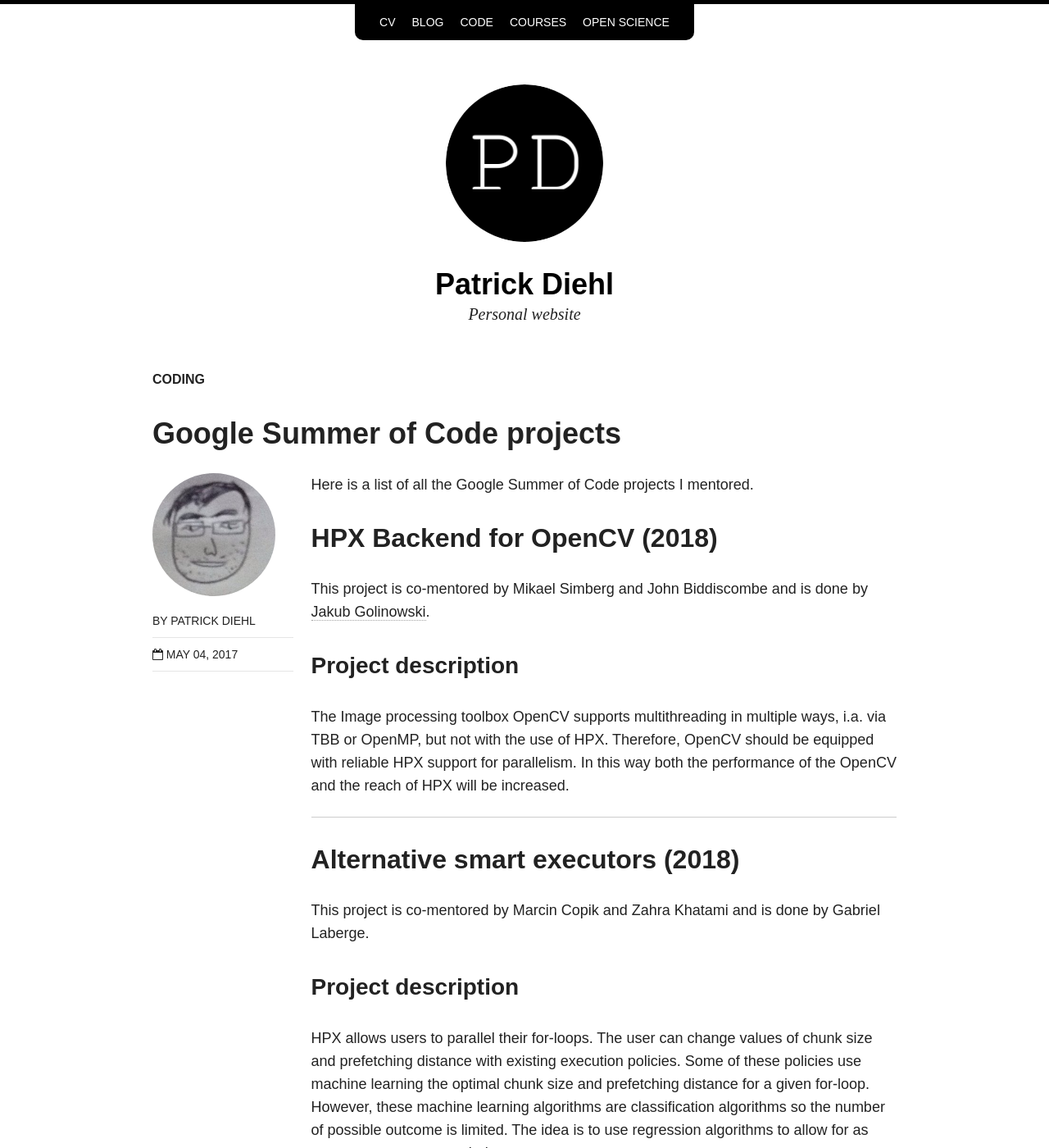
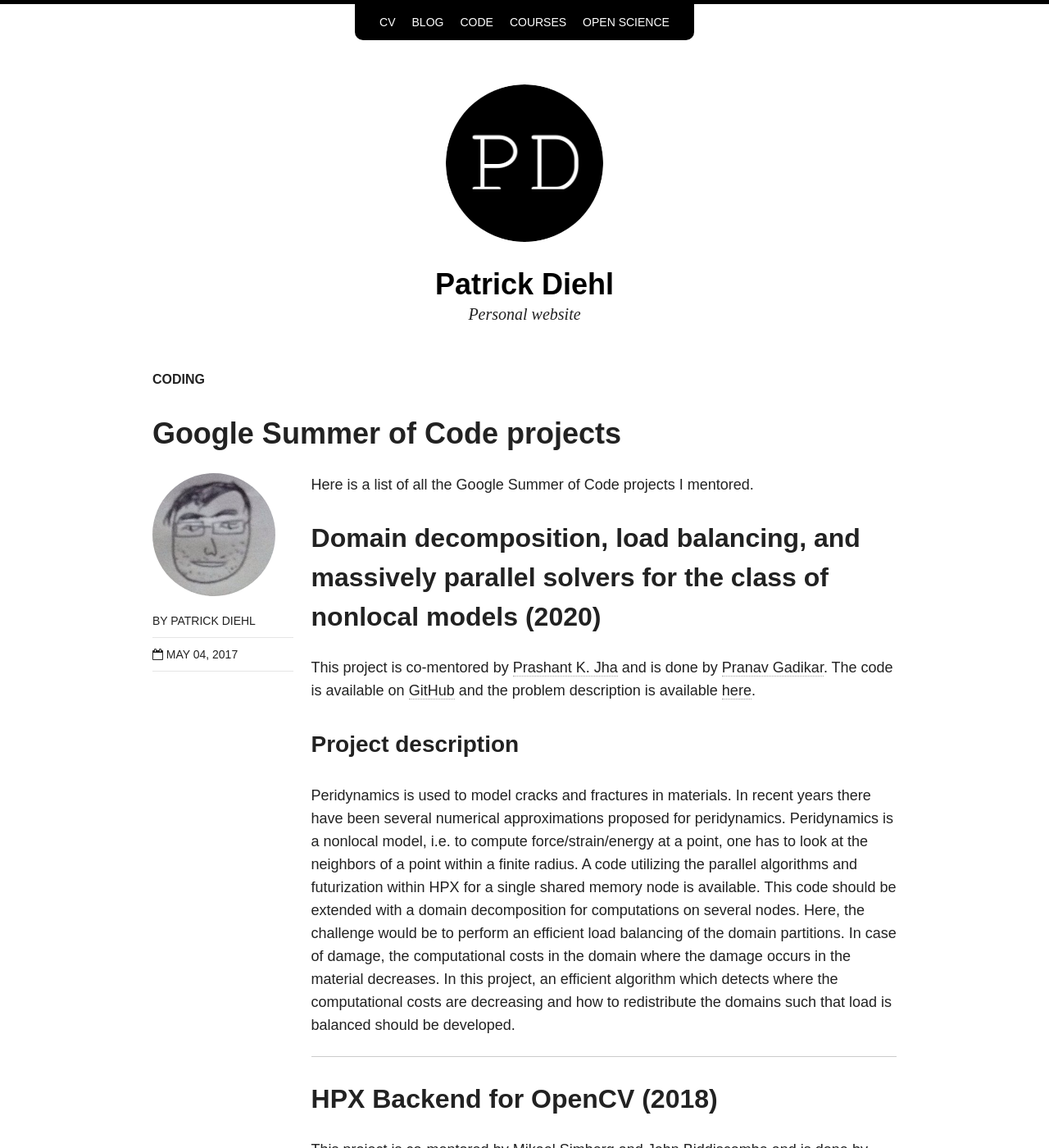
Before and after one commit to diehlpk/diehlpk.github.io, a Jekyll site: the page built from _posts/blog/2017-05-04-gsc-projects.md, in a window 1280 px wide and 1400 px high. Shown: the whole window at 82% size. Built offline with Jekyll 4.4.1, drawn with Linux system fonts in a browser that asks for light colours; nearby versions of some CDN libraries; some web fonts are replaced.

Commit message:
Update blog

```diff
--- a/_posts/blog/2017-05-04-gsc-projects.md
+++ b/_posts/blog/2017-05-04-gsc-projects.md
@@ -6,6 +6,16 @@ tags: [Coding]
 author: diehlpk
 ---
 Here is a list of all the Google Summer of Code projects I mentored.
+
+## Domain decomposition, load balancing, and massively parallel solvers for the class of nonlocal models (2020)
+
+This project is co-mentored by [Prashant K. Jha](https://prashjha.github.io/) and is done by [Pranav Gadikar](https://www.linkedin.com/in/pranav-gadikar-2a0a21143/). The code is available on [GitHub](https://github.com/nonlocalmodels/nonlocalheatequation) and the problem description is available [here](https://github.com/nonlocalmodels/nonlocalheatequation/blob/master/description/problem_description.pdf).
+
+### Project description
+
+Peridynamics is used to model cracks and fractures in materials. In recent years there have been several numerical approximations proposed for peridynamics. Peridynamics is a nonlocal model, i.e. to compute force/strain/energy at a point, one has to look at the neighbors of a point within a finite radius. A code utilizing the parallel algorithms and futurization within HPX for a single shared memory node is available. This code should be extended with a domain decomposition for computations on several nodes. Here, the challenge would be to perform an efficient load balancing of the domain partitions. In case of damage, the computational costs in the domain where the damage occurs in the material decreases. In this project, an efficient algorithm which detects where the computational costs are decreasing and how to redistribute the domains such that load is balanced should be developed.
+
+---
 
 ## HPX Backend for [OpenCV](https://opencv.org/) (2018)
 
```
